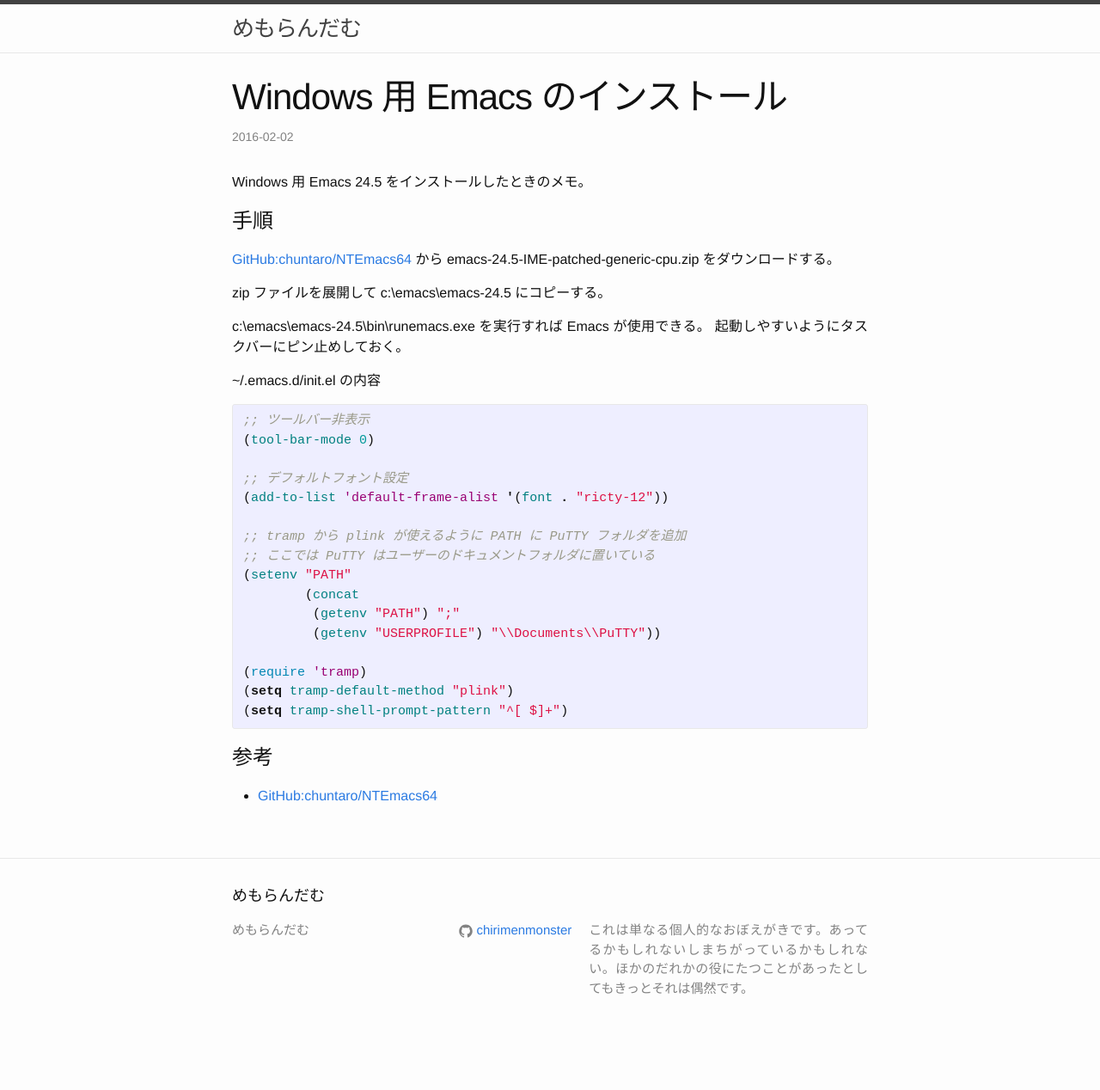
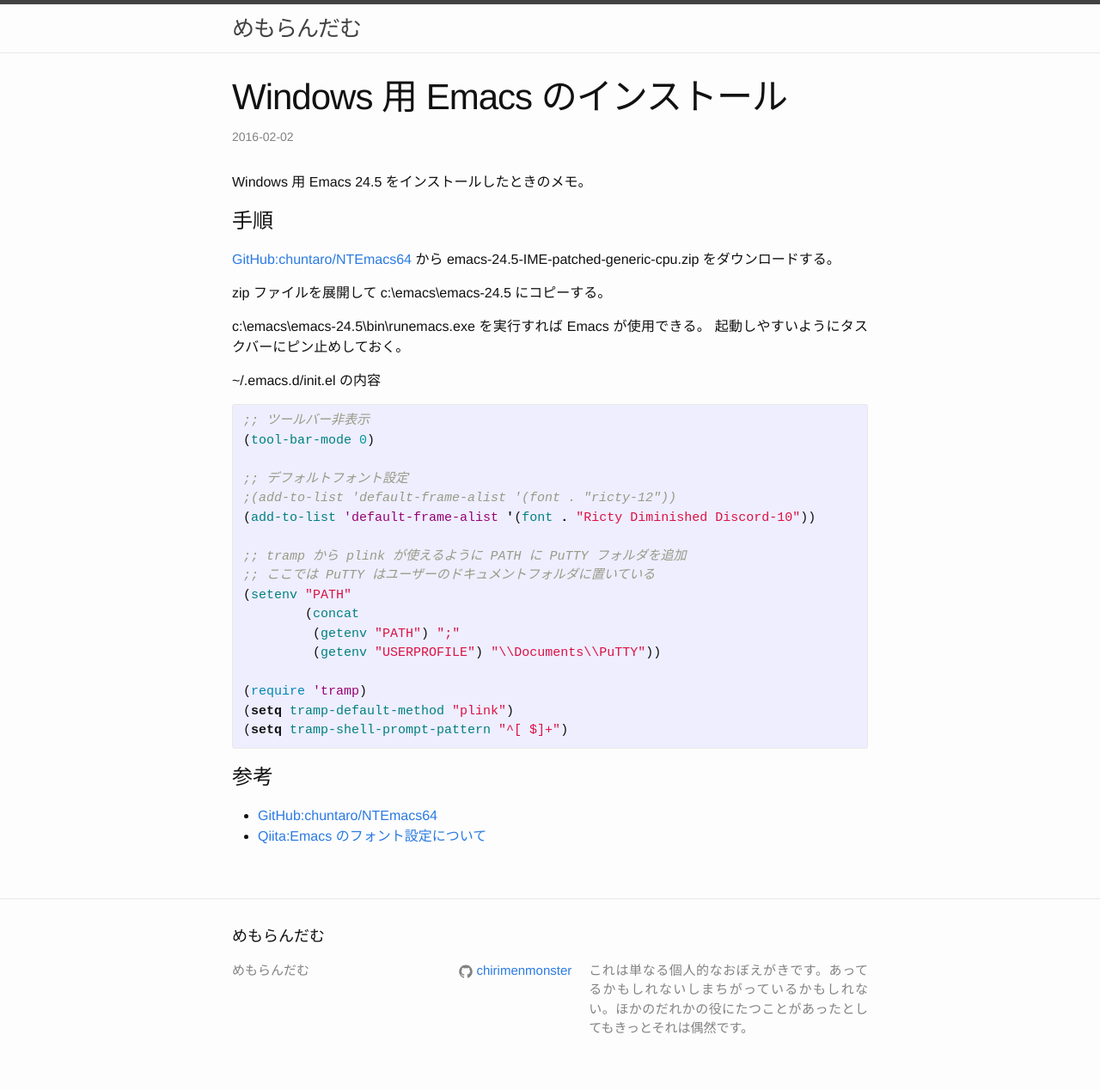
Before and after one commit to chirimenmonster/chirimenmonster.github.io, a Jekyll site: the page built from _posts/2016-02-02-install-emacs.md, in a window 1280 px wide. Shown: the whole page at 86% size. Built offline with Jekyll 4.4.1, drawn with Linux system fonts in a browser that asks for light colours; before the commit the page ends 1221 px from its top, so only the background shows below that.

Commit message:
フォント設定の修正

```diff
--- a/_posts/2016-02-02-install-emacs.md
+++ b/_posts/2016-02-02-install-emacs.md
@@ -25,7 +25,8 @@
 (tool-bar-mode 0)
 
 ;; デフォルトフォント設定
-(add-to-list 'default-frame-alist '(font . "ricty-12"))
+;(add-to-list 'default-frame-alist '(font . "ricty-12"))
+(add-to-list 'default-frame-alist '(font . "Ricty Diminished Discord-10"))
 
 ;; tramp から plink が使えるように PATH に PuTTY フォルダを追加
 ;; ここでは PuTTY はユーザーのドキュメントフォルダに置いている
@@ -41,3 +42,4 @@
 
 # 参考
 + [GitHub:chuntaro/NTEmacs64](https://github.com/chuntaro/NTEmacs64)
++ [Qiita:Emacs のフォント設定について](http://qiita.com/melito/items/238bdf72237290bc6e42)
```
